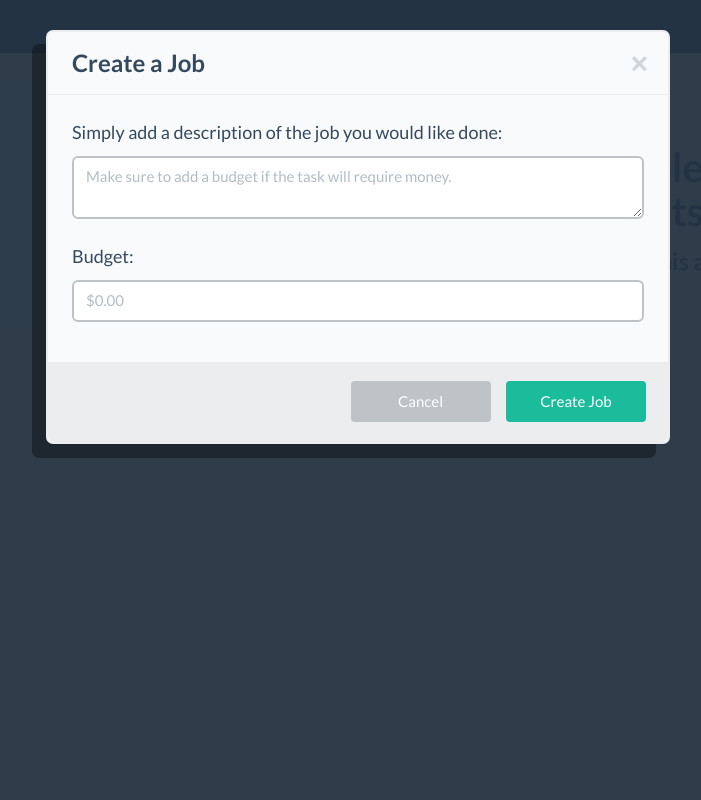
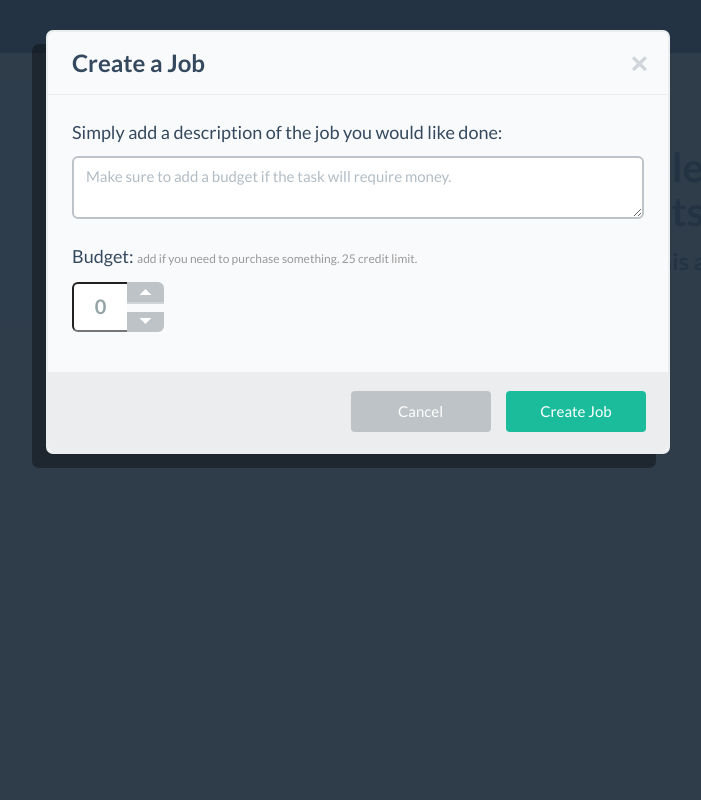
Before and after one commit to jbarrow/CrowdCrunch, a Django app: template dev/CrowdCrunch/cruncher/templates/dashboard.html in a window 1280 px wide, after a click on "Start a Job". Shown: the whole page, without its empty margins (292-993 px from the left). Run offline with Django 3.2, Linux system fonts and the light colour scheme; a user stored in the database is signed in; tables that the repository leaves empty hold one stand-in row (values such as "Sample post"); the template is opened without the code that fills it: most values are stand-ins (such as "Sample title", 1, 10 or a date in 2020); data that the repository does not hold is empty.

Commit message:
Added some Fancy Credit Things

```diff
--- a/dev/CrowdCrunch/cruncher/jobs/views.py
+++ b/dev/CrowdCrunch/cruncher/jobs/views.py
@@ -87,8 +87,6 @@ class TwilioView(View):
 		body = request.POST["Body"]
 		name = re.split("\W+", body.lower())[0]
 
-		print user_has_name(user, name)
-		print name
 		if user_has_name(user, name):
 			# They are replying to a job... Let's log that.
 			j = get_job_info(user, name)
--- a/dev/CrowdCrunch/cruncher/templates/dashboard.html
+++ b/dev/CrowdCrunch/cruncher/templates/dashboard.html
@@ -174,8 +174,10 @@
 								<textarea class="form-control" id="body" placeholder="Make sure to add a budget if the task will require money." name="description"></textarea>
 							</div>
 							<div class="form-group">
-								<label for="inputUsernameEmail">Budget:</label>
-								<input type="text" class="form-control" id="inputUsernameEmail" placeholder="$0.00" name="budget">
+								<label for="inputUsernameEmail">Budget: <span style="color: #999; font-size: 12px;">add if you need to purchase something. 25 credit limit.</span></label>
+								<div class="control-group">
+									<input type="text" id="spinner-01" value="0" class="spinner" />
+								</div>
 							</div>
 					</div>
 
--- a/dev/CrowdCrunch/cruncher/templatetags/cruncher_extras.py
+++ b/dev/CrowdCrunch/cruncher/templatetags/cruncher_extras.py
@@ -10,3 +10,7 @@ def active(request, match):
 @register.filter
 def has_work(user):
 	return UserProfile.Get(user).HasWork()
+
+@register.filter
+def has_work(user):
+	return UserProfile.Get(user).HasWork()
```
